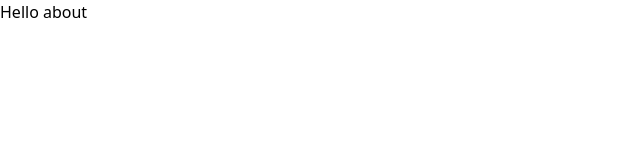
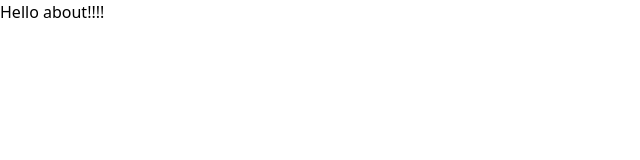
Before and after one commit to Pol-cyber/Build-Techo-App, a React (Vite) app in the folder client/: page /about in a window 1280 px wide. Shown: the top 160 px of the page, without its empty margins (0-640 px from the left). Built offline with nearby package versions, Linux system fonts and the light colour scheme.

Commit message:
added !!

```diff
--- a/client/src/pages/About/about.jsx
+++ b/client/src/pages/About/about.jsx
@@ -1,3 +1,3 @@
 export function AboutPage() {
-  return <div>Hello about</div>
+  return <div>Hello about!!!!</div>
 }
```
